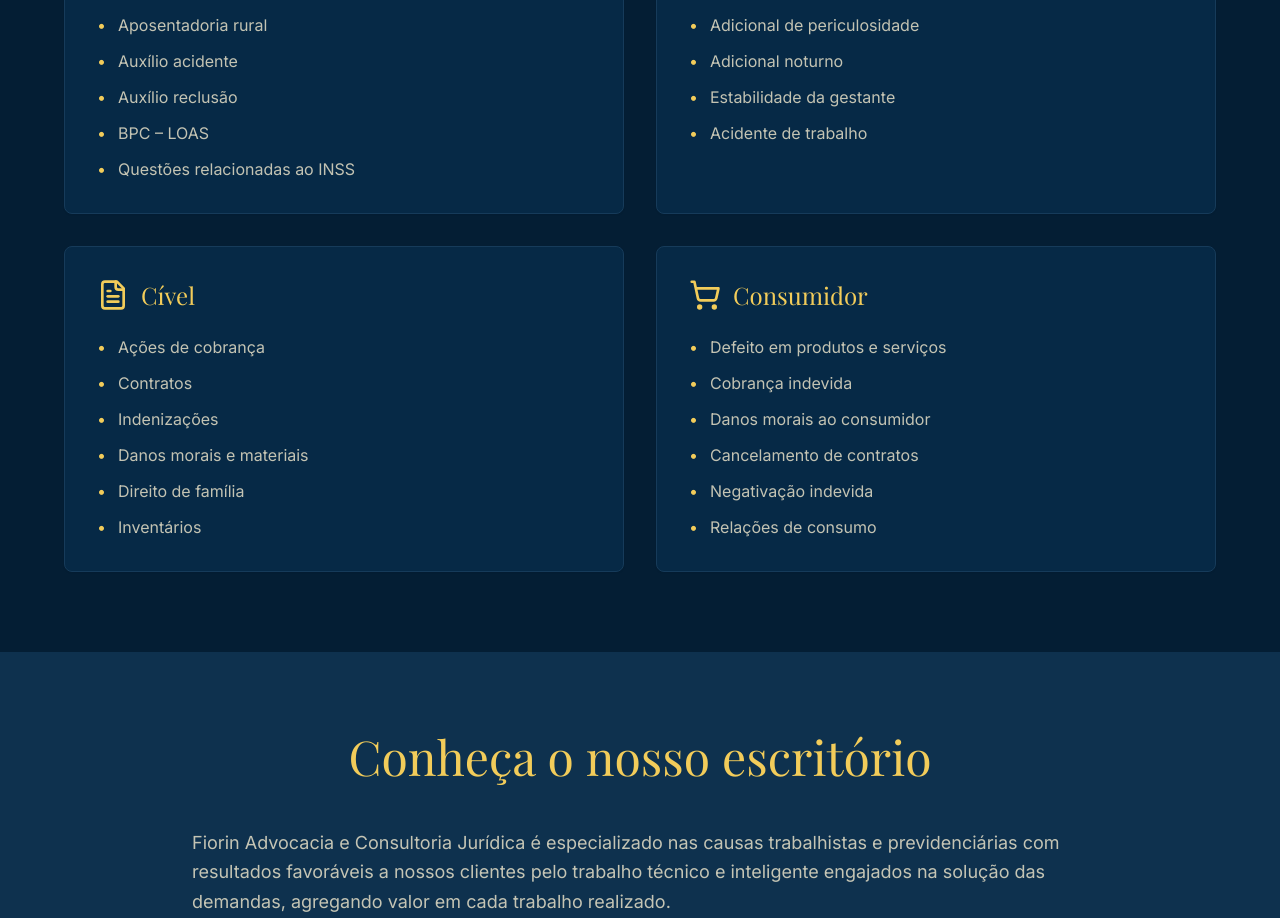
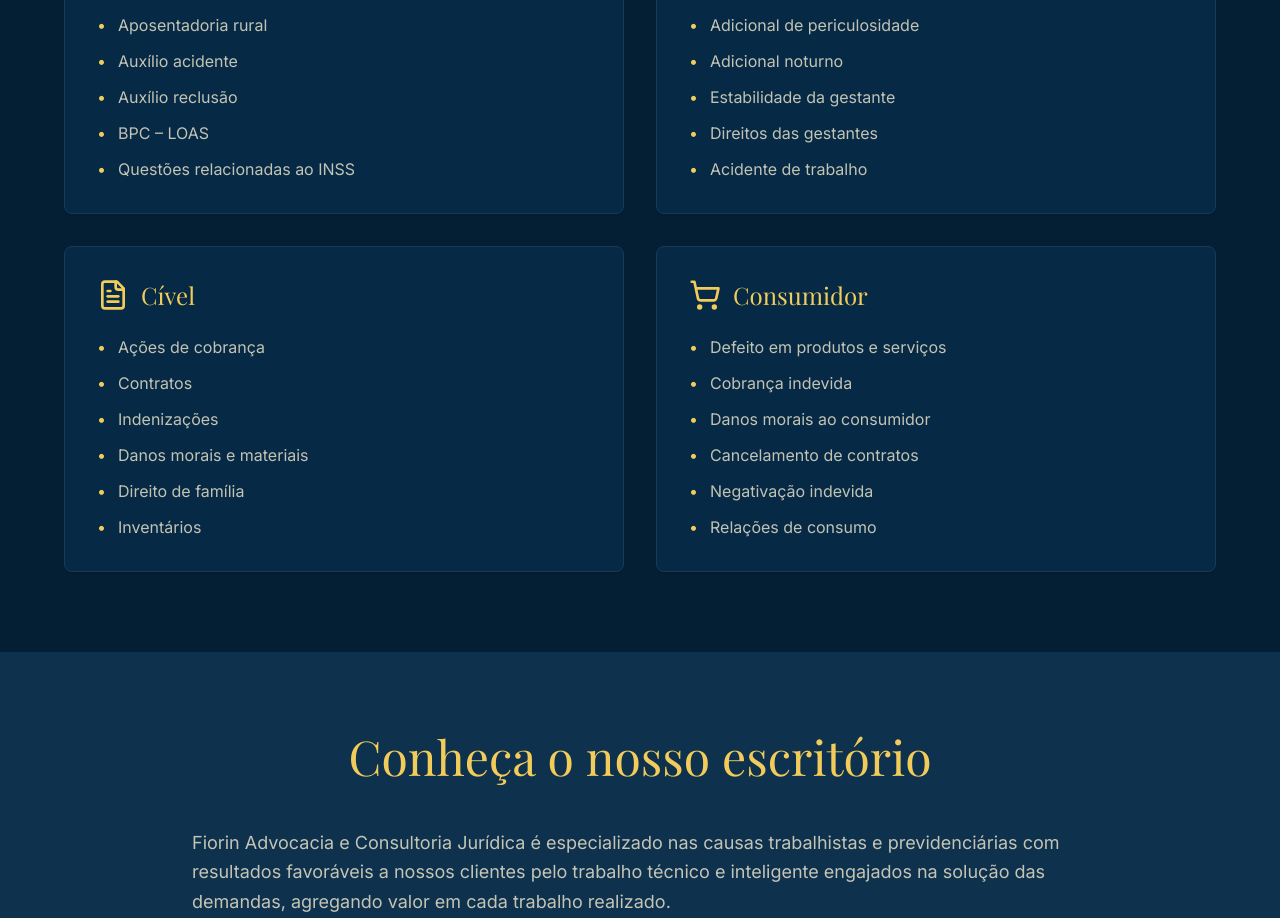
Before and after one commit to bamarcheti/fiorin-landing, a React (Vite) app: page / in a window 1280 px wide. Shown: the part 1140-2058 px from the top of the page. Built offline with nearby package versions, Linux system fonts and the light colour scheme; the HTML template or start-up script is replaced by a standard one.

Commit message:
Add topic to 'Trabalhista'

```diff
--- a/src/components/AreasAtuacao.tsx
+++ b/src/components/AreasAtuacao.tsx
@@ -18,6 +18,7 @@ export const AreasAtuacao = () => {
     "Adicional de periculosidade",
     "Adicional noturno",
     "Estabilidade da gestante",
+    "Direitos das gestantes",
     "Acidente de trabalho",
   ];
 
```
